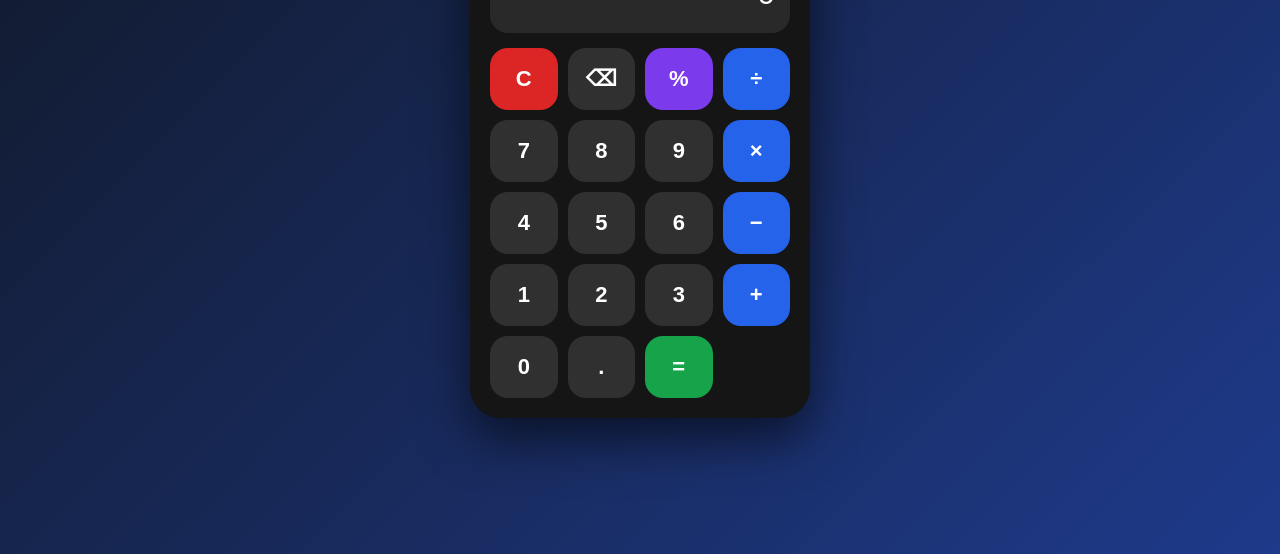
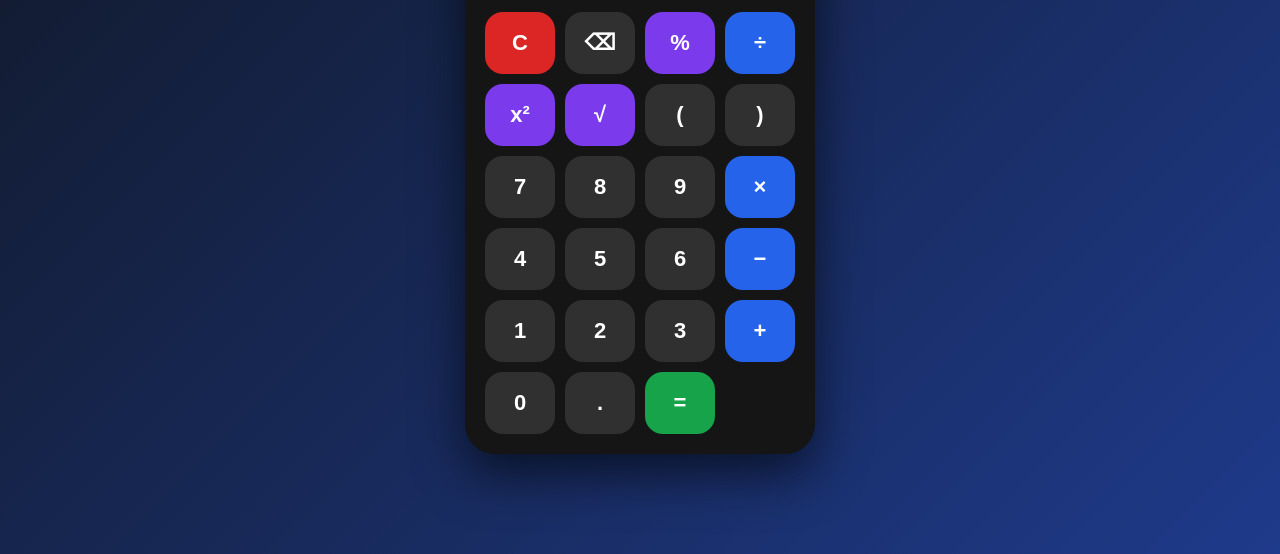
Before and after one commit to rustamreket2008-boop/Calculator-, a plain HTML site: page index.html in a window 1280 px wide. Shown: the part 246-800 px from the top of the page. Drawn offline with Linux system fonts and the light colour scheme.

Commit message:
Modify calculator layout and enhance functionality
Updated the calculator's width and added square and square root functions with error handling.

```diff
--- a/index.html
+++ b/index.html
@@ -21,7 +21,7 @@
 }
 
 .calculator {
-    width: 340px;
+    width: 350px;
     padding: 20px;
     border-radius: 30px;
     background: #151515;
@@ -65,7 +65,6 @@
     font-size: 22px;
     font-weight: bold;
     cursor: pointer;
-    transition: .1s;
 }
 
 button:active {
@@ -105,6 +104,11 @@
 <button class="special" onclick="add('%')">%</button>
 <button class="operator" onclick="add('/')">÷</button>
 
+<button class="special" onclick="square()">x²</button>
+<button class="special" onclick="sqrt()">√</button>
+<button onclick="add('(')">(</button>
+<button onclick="add(')')">)</button>
+
 <button onclick="add('7')">7</button>
 <button onclick="add('8')">8</button>
 <button onclick="add('9')">9</button>
@@ -128,27 +132,7 @@
 </div>
 
 <script>
-    function square() {
-    try {
-        display.value = Math.pow(Number(display.value), 2);
-    } catch {
-        display.value = "Хато";
-    }
-}
 
-function sqrt() {
-    try {
-        let number = Number(display.value);
-
-        if (number < 0) {
-            display.value = "Хато";
-        } else {
-            display.value = Math.sqrt(number);
-        }
-    } catch {
-        display.value = "Хато";
-    }
-}
 let display = document.getElementById("display");
 
 function add(value) {
@@ -171,6 +155,34 @@
     }
 }
 
+function square() {
+    try {
+        let number = Number(display.value);
+
+        if (isNaN(number)) {
+            display.value = "Хато";
+        } else {
+            display.value = number * number;
+        }
+    } catch {
+        display.value = "Хато";
+    }
+}
+
+function sqrt() {
+    try {
+        let number = Number(display.value);
+
+        if (number < 0 || isNaN(number)) {
+            display.value = "Хато";
+        } else {
+            display.value = Math.sqrt(number);
+        }
+    } catch {
+        display.value = "Хато";
+    }
+}
+
 function calculate() {
     try {
         let expression = display.value.replace(/%/g, "/100");
@@ -185,6 +197,7 @@
         display.value = "Хато";
     }
 }
+
 </script>
 
 </body>
```
